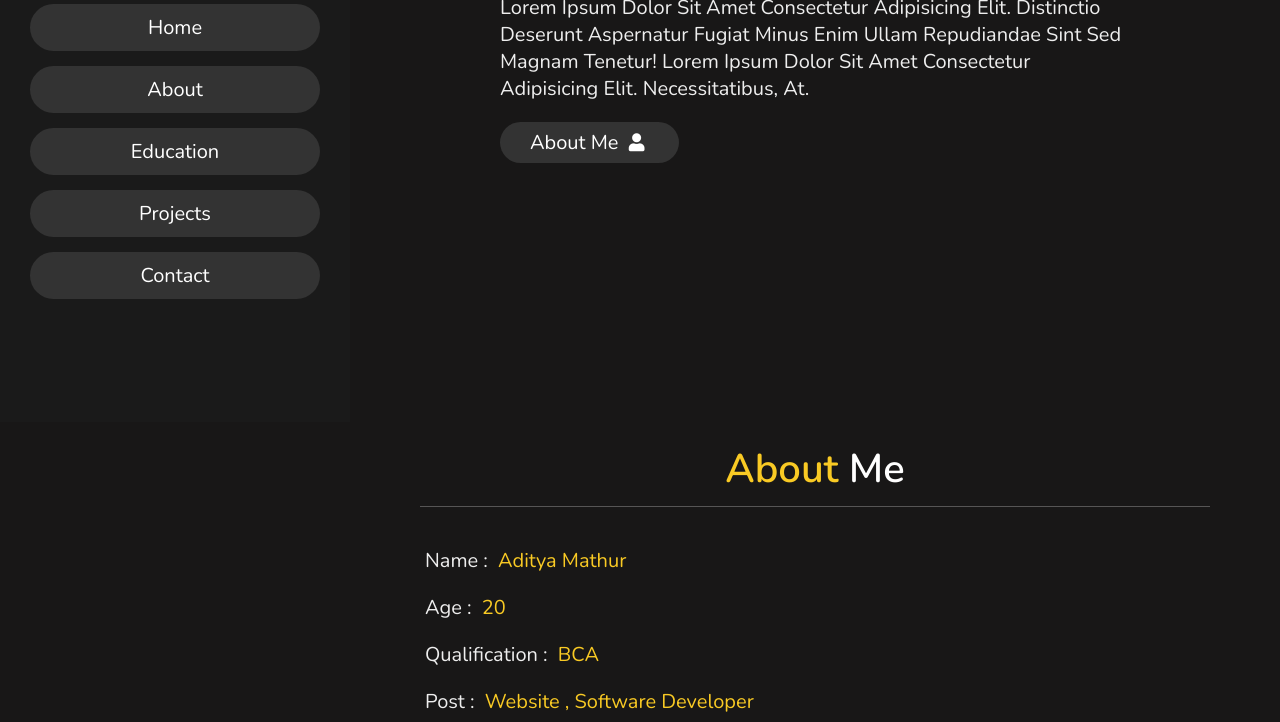
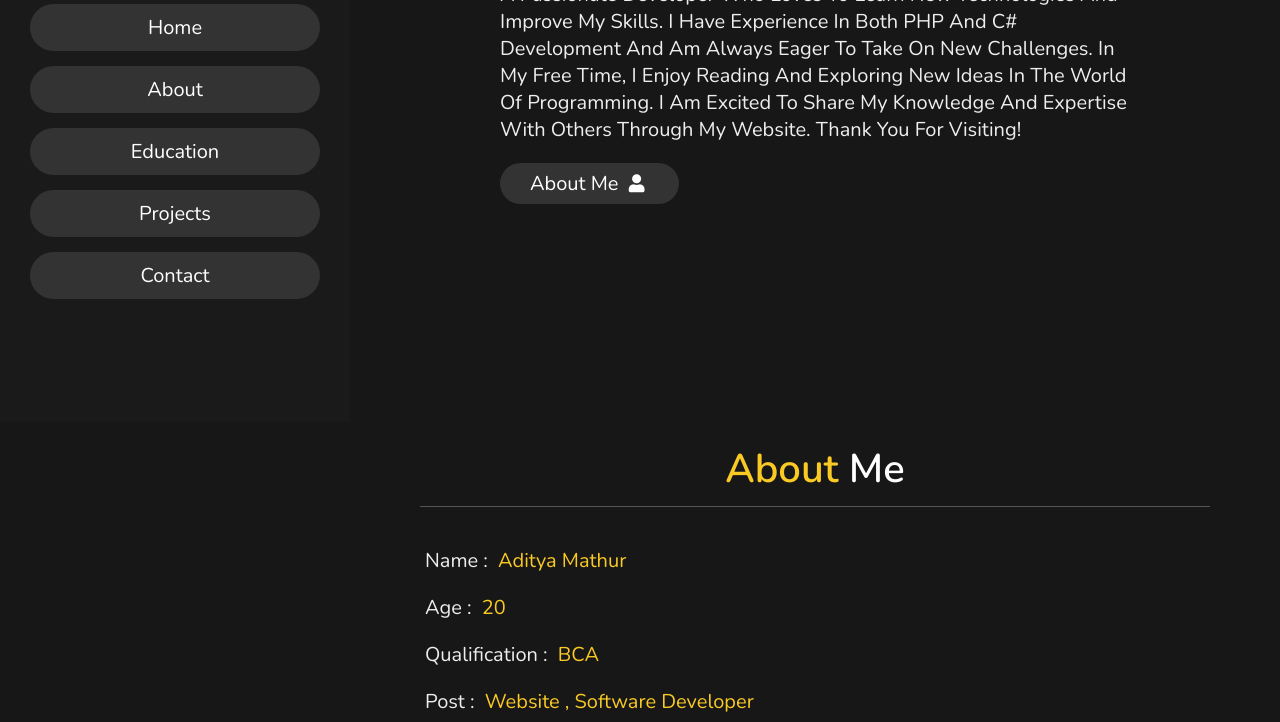
Before and after one commit to AdityaMathur25/Portfolio, a plain HTML site: page index.html in a window 1280 px wide. Shown: the part 378-1100 px from the top of the page. Drawn offline with nearby package versions, Linux system fonts and the light colour scheme.

Commit message:
Update index.html

```diff
--- a/index.html
+++ b/index.html
@@ -49,10 +49,7 @@
       <h3 class="animate__animated animate__backInLeft" >HI THERE !</h3>
       <h1>I'M <span class="animate__animated animate__fadeIn">Aditya Mathur</span></h1>
       <p>
-        Lorem ipsum dolor sit amet consectetur adipisicing elit. Distinctio
-        deserunt aspernatur fugiat minus enim ullam repudiandae sint sed magnam
-        tenetur! Lorem ipsum dolor sit amet consectetur adipisicing elit.
-        Necessitatibus, at.
+        Hi there! My name is Aditya and I am a student at BIT Mesra. I am a passionate developer who loves to learn new technologies and improve my skills. I have experience in both PHP and C# development and am always eager to take on new challenges. In my free time, I enjoy reading and exploring new ideas in the world of programming. I am excited to share my knowledge and expertise with others through my website. Thank you for visiting!
       </p>
       <a href="#about"
         ><button class="btn  animate__animated animate__flip">about me <i class="fas fa-user"></i></button
```
